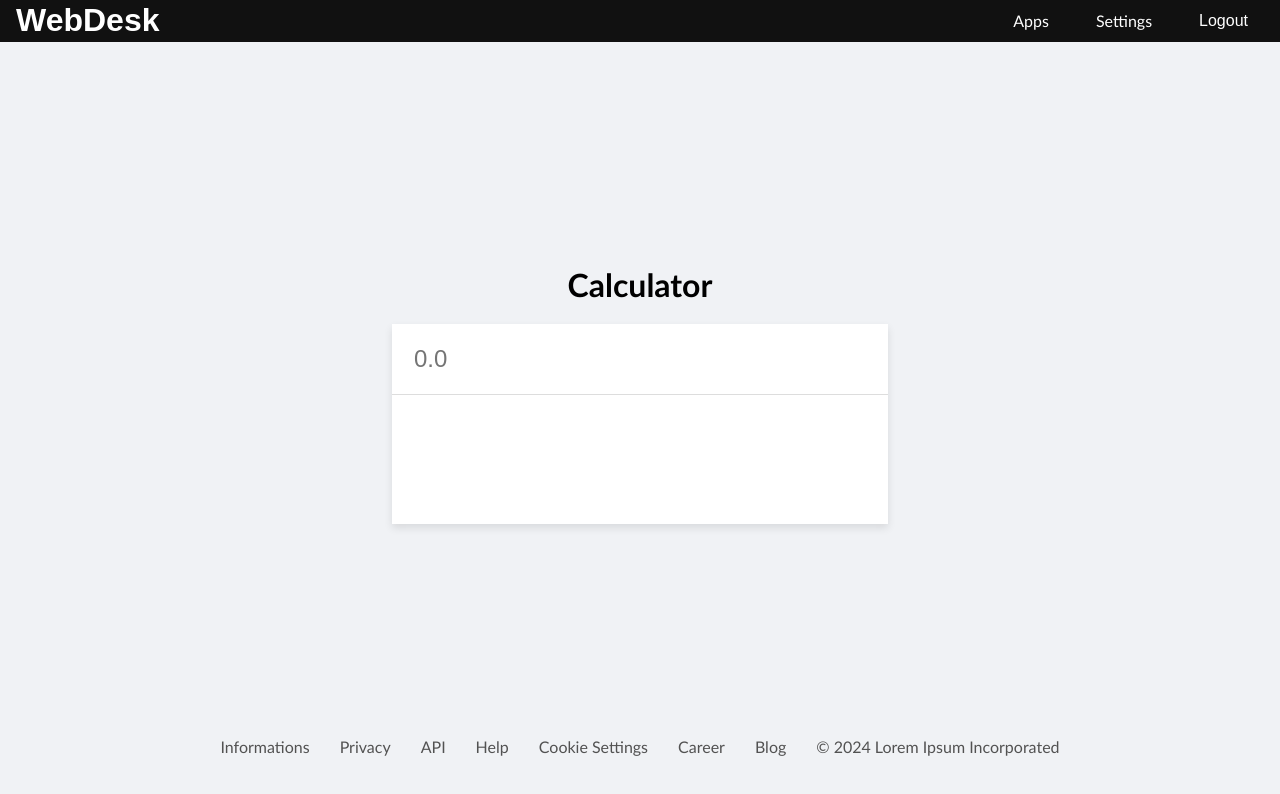
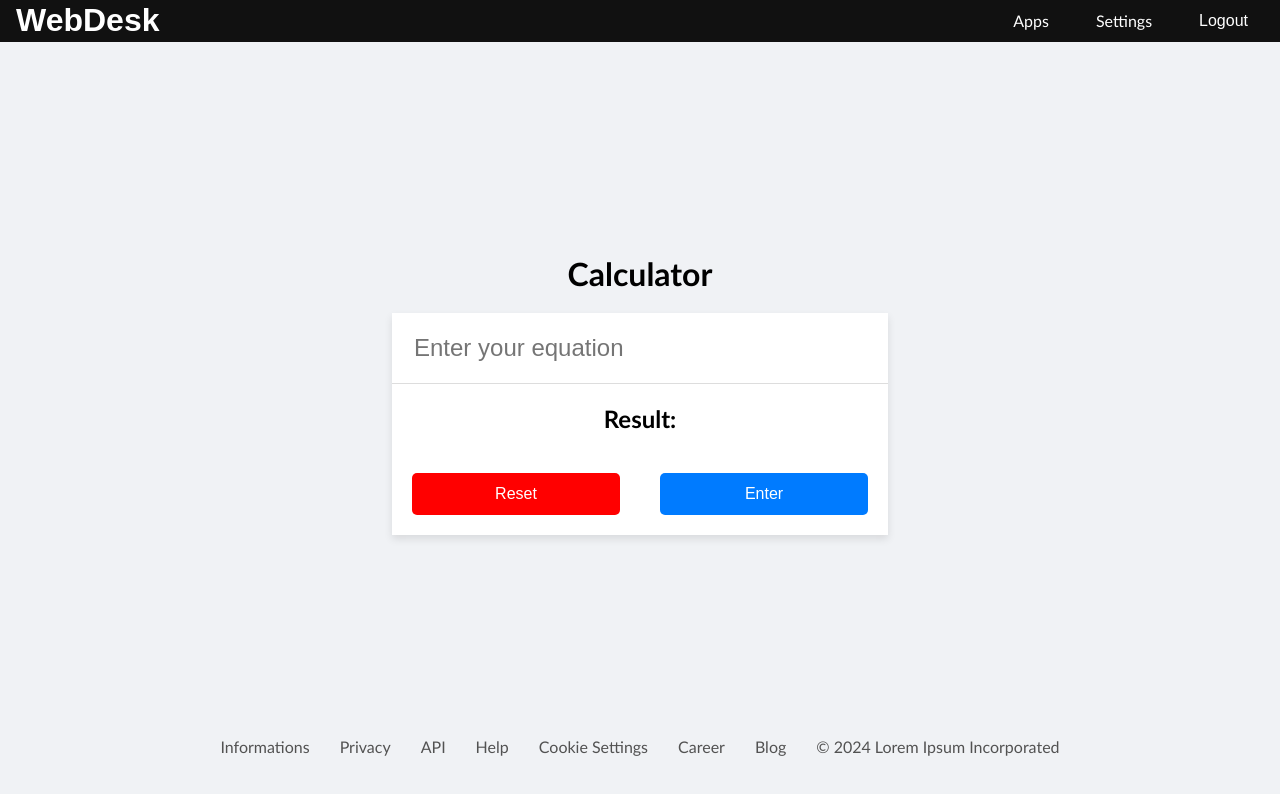
Before and after one commit to Pyrvdox/WebDesk, a React (Create React App) app in the folder frontend/: page /calculator in a window 1280 px wide. Shown: the top 794 px of the page. Built offline with nearby package versions, Linux system fonts and the light colour scheme.

Commit message:
Calculator Component style 2

```diff
--- a/frontend/src/Components/Calculator.js
+++ b/frontend/src/Components/Calculator.js
@@ -10,7 +10,15 @@ const CalculatorComponent = () => {
         <h1 className="calc-title">Calculator</h1>
             <div className="calc-wrapper">
                 <div className="calc-header">
-                    <input className="calc-input" placeholder="0.0"></input>
+                    <input className="calc-input" placeholder="Enter your equation"></input>
+                </div>
+                <div className="calc-results">
+                    <h2>Result: </h2>
+                    <h2></h2>
+                </div>
+                <div className="calc-body">
+                    <button className="calc-button reset-calc-button">Reset</button>
+                    <button className="calc-button">Enter</button>
                 </div>
 
             </div>
--- a/frontend/src/Styles/calcstyle.css
+++ b/frontend/src/Styles/calcstyle.css
@@ -17,7 +17,7 @@
     display: flex;
     flex-direction: column;
     width: 40%;
-    min-height: 25vh;
+    min-height: 15vh;
     background-color: #fff;
     box-shadow: 0 4px 8px rgba(0, 0, 0, 0.1);
 
@@ -38,3 +38,41 @@
     outline: none;
     width: 100%;
 }
+
+.calc-body{
+    display: flex;
+    align-items: center;
+    justify-content: center;
+
+}
+
+.calc-button{
+    margin: 20px;
+    width: 100%;
+    padding: 0.75rem;
+    background-color: #007bff;
+    border: none;
+    border-radius: 5px;
+    color: white;
+    font-size: 1rem;
+    cursor: pointer;
+    transition: background-color 0.3s;
+}
+
+.reset-calc-button{
+    background-color: #ff0000;
+
+}
+
+.calc-button:hover {
+    background-color: #0056b3;
+}
+
+.reset-calc-button:hover {
+    background-color: #d30000;
+}
+
+.calc-results{
+    display: flex;
+    justify-content: center;
+}
```
